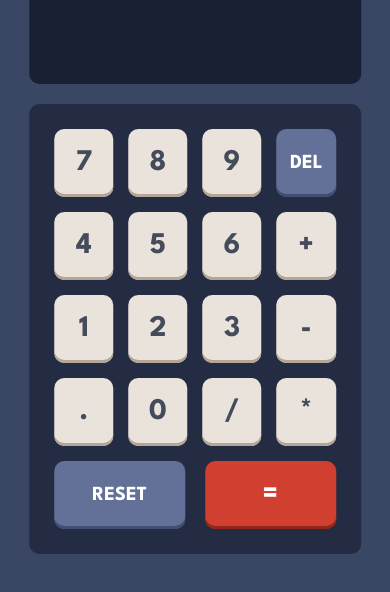
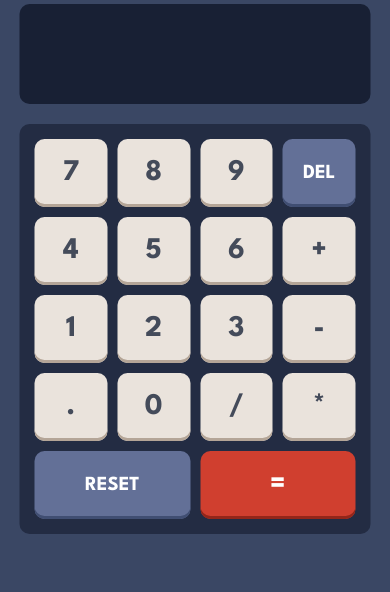
Before and after one commit to otizgit/Calculator-App, a plain HTML site: page index.html in a window 390 px wide. Shown: the part 184-776 px from the top of the page. Drawn offline with Linux system fonts and the light colour scheme.

Commit message:
changes to the layout

```diff
--- a/style.css
+++ b/style.css
@@ -1,12 +1,12 @@
-@import url('https://fonts.googleapis.com/css2?family=League+Spartan:wght@400;500;700&display=swap');
+@import url("https://fonts.googleapis.com/css2?family=League+Spartan:wght@400;500;700&display=swap");
 
 * {
   margin: 0;
   padding: 0;
   box-sizing: border-box;
-    font-family: 'League Spartan', sans-serif;
+  font-family: "League Spartan", sans-serif;
   font-weight: 700;
-    transition: .3s ease;
+  transition: 0.3s ease;
 }
 
 :root {
@@ -26,7 +26,7 @@
   --mainkeyshadow: hsl(28, 16%, 65%);
 
   /* Theme Texts */
-    --tabtext : hsl(0, 0%, 100%);
+  --tabtext: hsl(0, 0%, 100%);
   --maintext: hsl(221, 14%, 31%);
   --White: hsl(0, 0%, 100%);
   --equal: hsl(0, 0%, 100%);
@@ -201,7 +201,7 @@ header {
 }
 
 .animate {
-    animation: slide .3s ease;
+  animation: slide 0.3s ease;
   color: red;
 }
 
@@ -228,14 +228,21 @@ header {
   }
 }
 
-
-@media (max-width: 550px){
+@media (max-width: 550px) {
+  main {
+    padding-block: 340px;
+  }
   .container {
-        width: 85%;
+    width: 90%;
+  }
+  .content {
+    background-color: var(--togglebackground_keypadbackground);
+    padding: 15px;
+    border-radius: 10px;
   }
   .grid {
-        gap: 15px;
-        margin-bottom: 15px;
+    gap: 10px;
+    margin-bottom: 10px;
   }
   .key {
     padding-block: 20px;
@@ -244,15 +251,18 @@ header {
   .del {
     font-size: 20px;
   }
+  .bottom-grid {
+    gap: 10px;
+  }
 }
 
-@media (max-width: 1200px) and (min-width: 551px){
+@media (max-width: 1200px) and (min-width: 551px) {
   .container {
     width: 55%;
   }
 }
 
-@media (min-width: 2000px){
+@media (min-width: 2000px) {
   .logo {
     font-size: 35px;
   }
@@ -270,7 +280,7 @@ header {
   .numbers p {
     font-size: 20px;
   }
-    .numbers p:not(:last-child){
+  .numbers p:not(:last-child) {
     margin-right: 7px;
   }
   .toggle {
```
Lines whose indentation alone changed are shown as unchanged.
